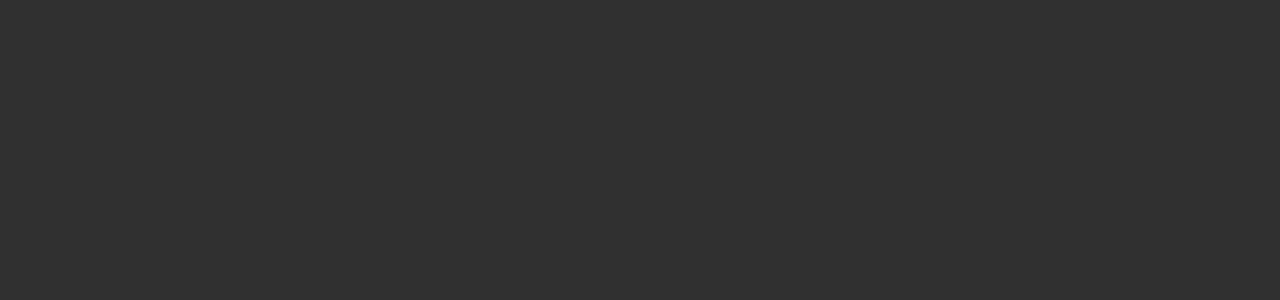
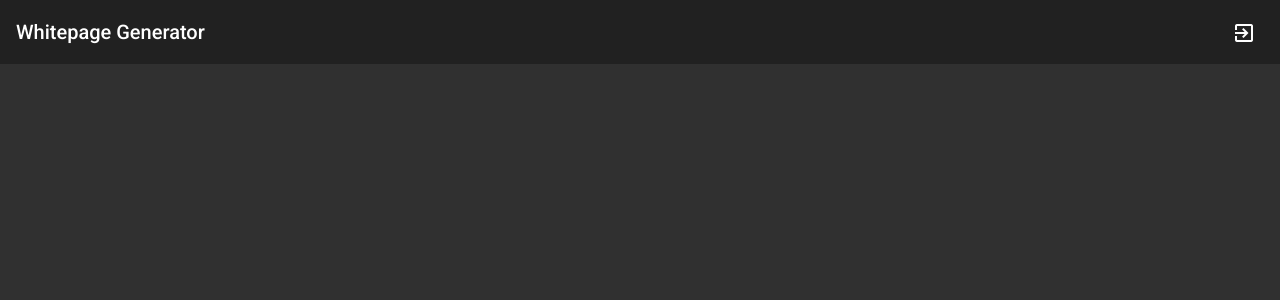
Before and after one commit to DanzigWebb/ads-front, an Angular app: page / in a window 1280 px wide. Shown: the top 300 px of the page. Built offline with nearby package versions, Linux system fonts and the light colour scheme; sample sign-in values are in the browser's storage.

Commit message:
feat: add whitepage module

```diff
--- a/src/app/app-routing.module.ts
+++ b/src/app/app-routing.module.ts
@@ -1,10 +1,12 @@
 import { NgModule } from '@angular/core';
 import { Routes, RouterModule } from '@angular/router';
 import { AuthComponent } from './auth/auth.component';
+import { WhitepageComponent } from './whitepage/whitepage.component';
 
 
 const routes: Routes = [
-  {path: 'auth', component: AuthComponent}
+  {path: 'auth', component: AuthComponent},
+  {path: '', component: WhitepageComponent},
 ];
 
 @NgModule({
--- a/src/app/app.module.ts
+++ b/src/app/app.module.ts
@@ -6,6 +6,7 @@
 import { BrowserAnimationsModule } from '@angular/platform-browser/animations';
 import { AuthModule } from './auth/auth.module';
 import { HttpClientModule } from '@angular/common/http';
+import { WhitepageModule } from './whitepage/whitepage.module';
 
 @NgModule({
   declarations: [
@@ -16,6 +17,7 @@
     AppRoutingModule,
     HttpClientModule,
     BrowserAnimationsModule,
+    WhitepageModule,
 
     AuthModule
   ],
--- /dev/null
+++ b/src/app/whitepage/whitepage-routing.module.ts
@@ -0,0 +1,10 @@
+import { NgModule } from '@angular/core';
+import { Routes, RouterModule } from '@angular/router';
+
+const routes: Routes = [];
+
+@NgModule({
+  imports: [RouterModule.forChild(routes)],
+  exports: [RouterModule]
+})
+export class WhitepageRoutingModule { }
--- /dev/null
+++ b/src/app/whitepage/whitepage.component.html
@@ -0,0 +1,7 @@
+<mat-toolbar class="header">
+    <div class="header__wrapper">
+        <span>Whitepage Generator</span>
+
+        <button mat-icon-button matTooltip="Выйти"><mat-icon>exit_to_app</mat-icon></button>
+    </div>
+</mat-toolbar>
--- /dev/null
+++ b/src/app/whitepage/whitepage.component.scss
@@ -0,0 +1,9 @@
+@import "vars";
+
+.header {
+
+    &__wrapper {
+        width: 100%;
+        @include flex(row, space-between, center)
+    }
+}
--- /dev/null
+++ b/src/app/whitepage/whitepage.component.ts
@@ -0,0 +1,15 @@
+import { Component, OnInit } from '@angular/core';
+
+@Component({
+  selector: 'app-whitepage',
+  templateUrl: './whitepage.component.html',
+  styleUrls: ['./whitepage.component.scss']
+})
+export class WhitepageComponent implements OnInit {
+
+  constructor() { }
+
+  ngOnInit(): void {
+  }
+
+}
```
Also changed, not shown: src/app/whitepage/whitepage.module.ts (added, +17 -0 lines), 1 other file (tests, documents, lock files or other folders).
